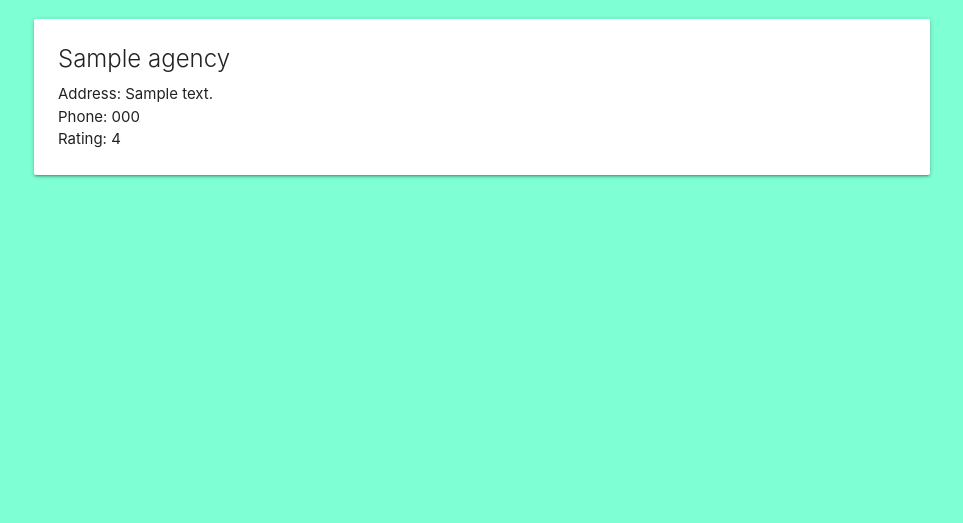
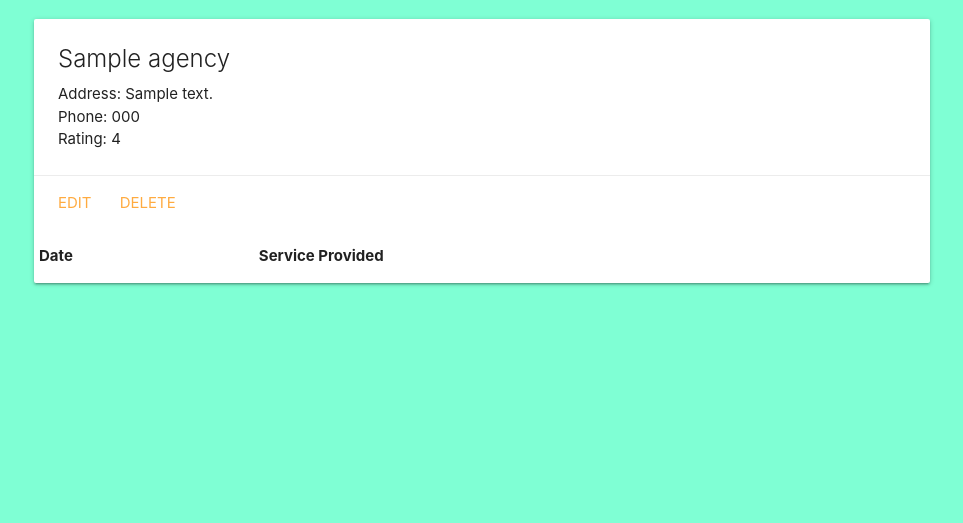
Before and after one commit to EHollingerFllStk/Seniors, a Django app: page /agencies/1/ in a window 1280 px wide. Shown: the part 181-704 px from the top of the page, without its empty margins (158-1121 px from the left). Run offline with Django 4.2, Linux system fonts and the light colour scheme; tables that the repository leaves empty hold one stand-in row (values such as "Sample post"); lists and menus that the app fills with data are empty.

Commit message:
add adds model and check admmin status

```diff
--- a/main_app/admin.py
+++ b/main_app/admin.py
@@ -1,5 +1,6 @@
 from django.contrib import admin
-from .models import Agencies
+from .models import Agencies, Adds
 
 # Register your models here.
 admin.site.register(Agencies)
+admin.site.register(Adds)
--- a/main_app/models.py
+++ b/main_app/models.py
@@ -1,5 +1,18 @@
 from django.db import models
+from django.urls import reverse
+from datetime import date
 
+SERVICES = (
+    ('B', 'Bathing'),
+    ('C', 'Cleaning'),
+    ('E', 'Errands'),
+    ('G', 'Grocery Shopping'),
+    ('K', 'Cooking'),
+    ('M', 'Companion Care'),
+    ('R', 'Reading'),
+    ('S', 'Supervising'),
+    ('T', 'Toileting'),
+)
 
 class Agencies(models.Model):
     name = models.CharField(max_length=100)
@@ -9,3 +22,20 @@ class Agencies(models.Model):
 
     def __str__(self):
         return self.name
+
+    def get_absolute_url(self):
+        return reverse('detail', kwargs={'agency_id': self.id})
+
+
+class Adds(models.Model):
+    date = models.DateField()
+    service = models.CharField(
+        max_length=1,
+        choices=SERVICES,
+        default=SERVICES[0][0]
+    )
+
+    agencies = models.ForeignKey(Agencies, on_delete=models.CASCADE)
+
+    def __str__(self):
+        return f"{self.get_service_display()} on {self.date}"
--- a/main_app/templates/agencies/detail.html
+++ b/main_app/templates/agencies/detail.html
@@ -1,4 +1,3 @@
-
 {% extends 'base.html' %} {% block content %}
 
 <h1>Agency Details</h1>
@@ -8,7 +7,29 @@
     <span class="card-title">{{ agency.name }}</span>
     <p>Address: {{ agency.address }}</p>
     <p>Phone: {{ agency.phone }}</p>
-    <p>Rating:  {{ agency.rating }}</p>
+    <p>Rating: {{ agency.rating }}</p>
+  </div>
+  <div class="card-action">
+    <a href="{% url 'agencies_update' agency.id %}">Edit</a>
+    <a href="{% url 'agencies_delete' agency.id %}">Delete</a>
+  </div>
+  <div class="col s6">
+    <table class="striped">
+      <thead>
+        <tr>
+          <th>Date</th>
+          <th>Service Provided</th>
+        </tr>
+      </thead>
+      <tbody>
+        {% for adds in agencies.adds_set.all %}
+        <tr>
+          <td>{{adds.date}}</td>
+          <td>{{adds.get_service_display}}</td>
+        </tr>
+        {% endfor %}
+      </tbody>
+    </table>
   </div>
 </div>
 
--- a/main_app/urls.py
+++ b/main_app/urls.py
@@ -1,5 +1,6 @@
 from django.urls import path
 from . import views
+from django.urls import reverse
 
 urlpatterns = [
     path('', views.home, name='home'),
@@ -7,4 +8,6 @@ urlpatterns = [
     path('agencies/', views.agencies_index, name='index'),
     path('agencies/<int:agency_id>/', views.agencies_detail, name='detail'),
     path('agencies/create/', views.AgenciesCreate.as_view(), name='agencies_create'),
+    path('agencies/<int:pk>/update/', views.AgenciesUpdate.as_view(), name='agencies_update'),
+    path('agencies/<int:pk>/delete/', views.AgenciesDelete.as_view(), name='agencies_delete'),
 ]
--- a/main_app/views.py
+++ b/main_app/views.py
@@ -1,5 +1,5 @@
 from django.shortcuts import render
-from django.views.generic.edit import CreateView
+from django.views.generic.edit import CreateView, UpdateView, DeleteView
 from .models import Agencies
 
 # Create your views here.
@@ -20,7 +20,15 @@ def agencies_detail(request, agency_id):
 
 class AgenciesCreate(CreateView):
   model = Agencies
-  fields = '__all__'
+  fields =['name','address', 'phone', 'rating']
+  success_url = '/agencies/'
+
+class AgenciesUpdate(UpdateView):
+  model = Agencies
+  fields = ['name','address', 'phone', 'rating']
+
+class AgenciesDelete(DeleteView):
+  model = Agencies
   success_url = '/agencies/'
 
 
```
Also changed, not shown: main_app/templates/main_app/agencies_confirm_delete.html (added, +14 -0 lines), main_app/templates/main_app/agencies_form.html (+7 -4 lines), main_app/migrations/0002_adds.py (added).
